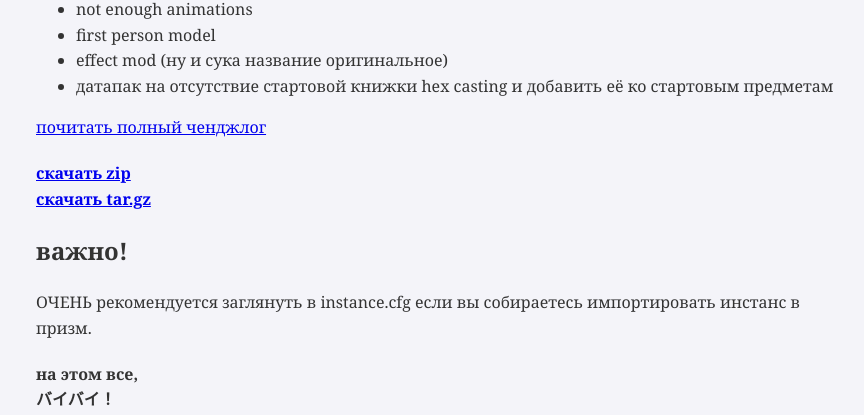
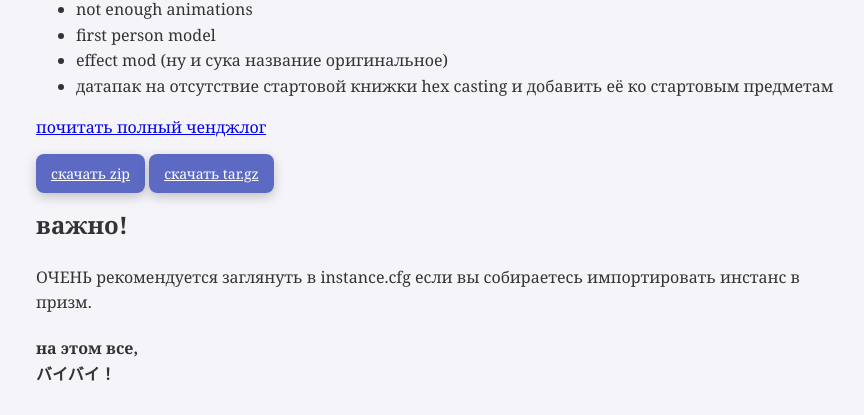
Before and after one commit to savvypilot0/vanillaicecreamweb, a plain HTML site: page 0.html in a window 1280 px wide. Shown: the part 1091-1506 px from the top of the page, without its empty margins (204-1068 px from the left). Drawn offline with Linux system fonts and the light colour scheme.

Commit message:
Update 0.html

```diff
--- a/0.html
+++ b/0.html
@@ -134,8 +134,8 @@
 	<p id="misc">
 	<a href="https://github.com/savvypilot0/vanillaicecream/commit/e4f6995b8df7078124a0fd388954d585385ffdde">почитать полный ченджлог</a>
 	</p>
-	<strong><a href="https://github.com/savvypilot0/vanillaicecream/archive/refs/tags/v2.0.0.zip">скачать zip<br></a></strong>
-  <strong><a href="https://github.com/savvypilot0/vanillaicecream/archive/refs/tags/v2.0.0.tar.gz">скачать tar.gz</a></strong>
+	<a class="nav-button" href="https://github.com/savvypilot0/vanillaicecream/archive/refs/tags/v2.0.0.zip">скачать zip</a>
+  <a class="nav-button" href="https://github.com/savvypilot0/vanillaicecream/archive/refs/tags/v2.0.0.tar.gz">скачать tar.gz</a>
 	<h2>важно!</h2>
 	<p>ОЧЕНЬ рекомендуется заглянуть в instance.cfg если вы собираетесь импортировать инстанс в призм.</p>
 
```
